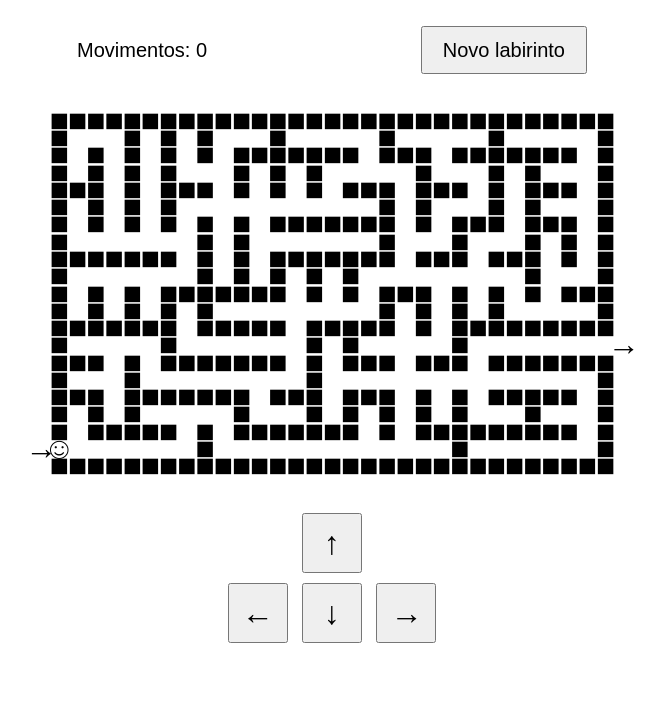
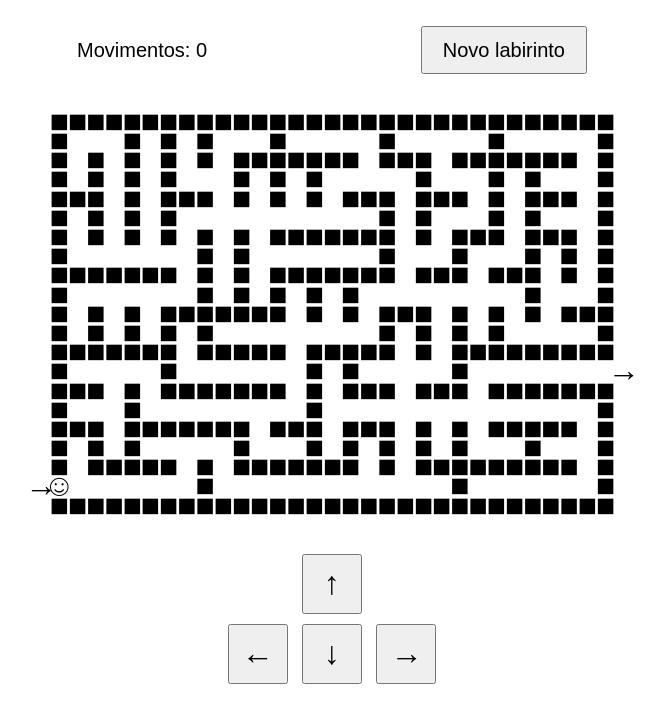
Before and after one commit to Lobo93/labirinto-do-lobo, a plain HTML site: page index.html in a window 1280 px wide. Shown: the part 61-784 px from the top of the page, without its empty margins (308-972 px from the left). Drawn offline with Linux system fonts and the light colour scheme; a web font is replaced by a local one.

Commit message:
Updated maze line-height

```diff
--- a/style.css
+++ b/style.css
@@ -17,7 +17,7 @@ body {
 pre {
 	font-family: 'Courier New', monospace;
 	font-size: 5.4vw;
-	line-height: 0.54;
+	line-height: 0.6;
 	letter-spacing: -1px
 }
 
```
